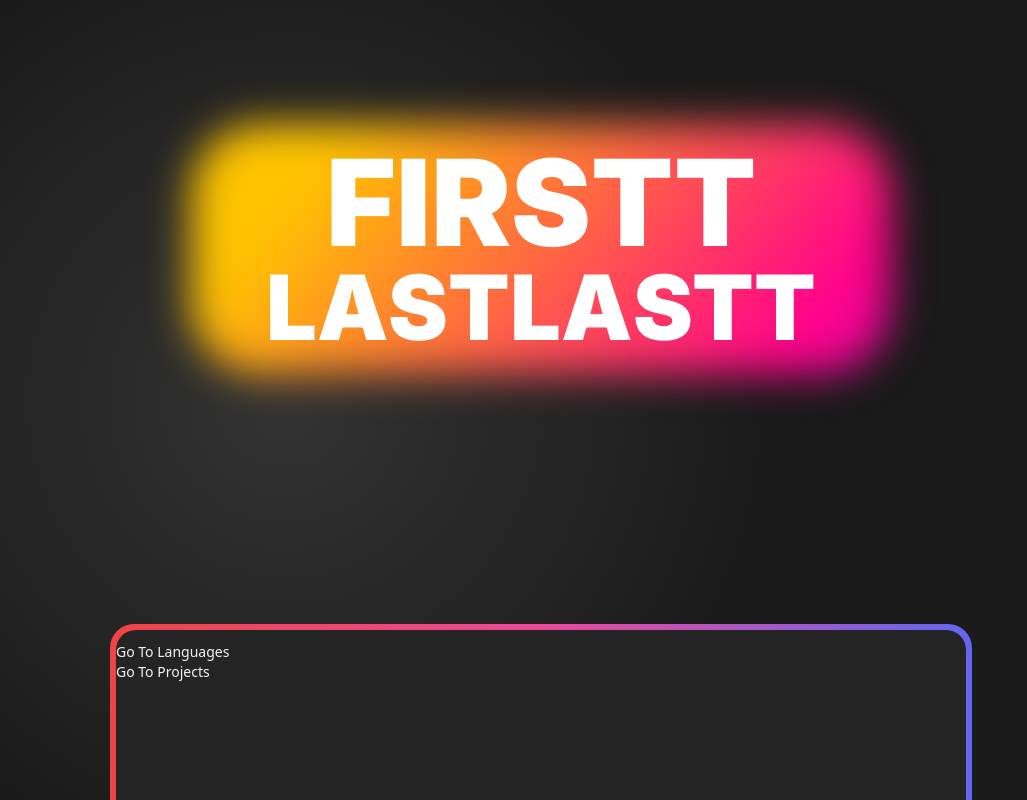
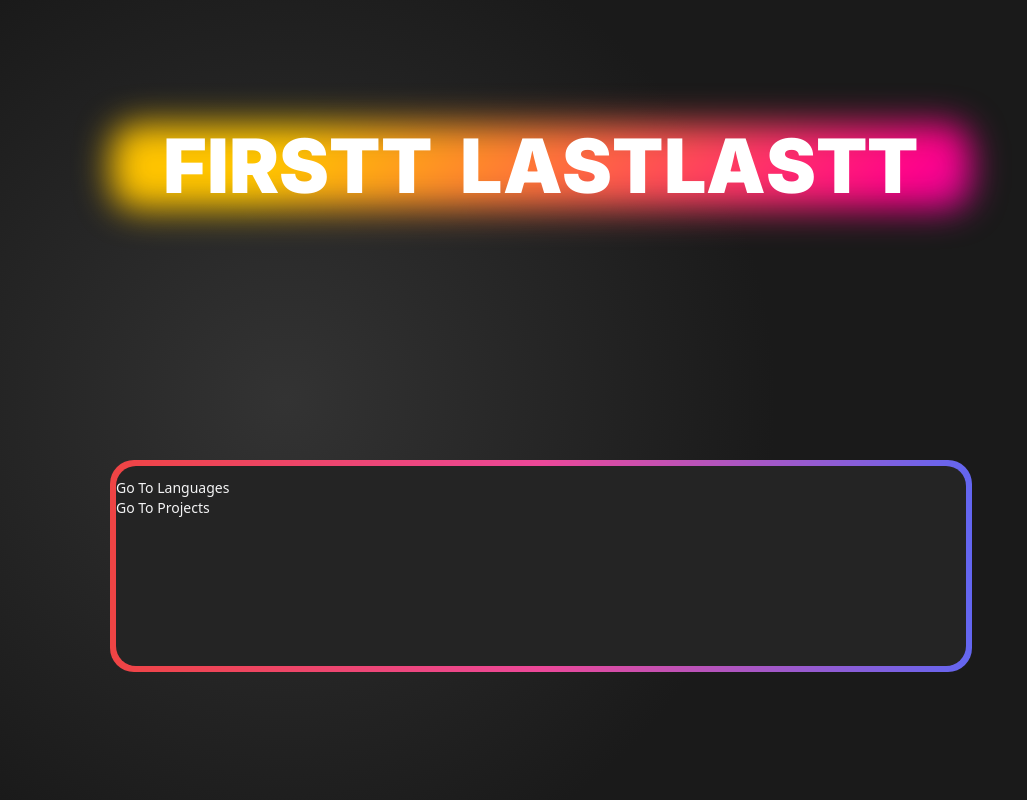
Before and after one commit to vik-ma/portfolio, a Next.js app: page / in a window 1280 px wide. Shown: the top 800 px of the page, without its empty margins (99-1126 px from the left). Built offline with nearby package versions, Linux system fonts and the light colour scheme.

Commit message:
Changed header text back to one row

```diff
--- a/app/components/HeaderAnimation.tsx
+++ b/app/components/HeaderAnimation.tsx
@@ -37,8 +37,8 @@ export default function HeaderAnimation() {
           <span className="select-none">
             {/* Header Headertwoo */}
             <span className="header-text-container flex flex-row justify-center w-full">
-              <span className="flex flex-col">
-                <span className="flex flex-row justify-center text-[120px] ">
+              {/* <span className="flex flex-col"> */}
+                <span className="flex flex-row justify-center text-[75px]">
                   <span className="letter letter-f-1">F</span>
                   <span className="letter letter-f-2">I</span>
                   <span className="letter letter-f-3">R</span>
@@ -46,7 +46,7 @@ export default function HeaderAnimation() {
                   <span className="letter letter-f-5">T</span>
                   <span className="letter letter-f-6">T</span>
                 </span>
-                <span className="flex flex-row justify-center text-[90px]">
+                <span className="flex flex-row justify-center text-[75px] ml-7 items-end">
                   <span className="letter letter-l-1">L</span>
                   <span className="letter letter-l-2">A</span>
                   <span className="letter letter-l-3">S</span>
@@ -57,17 +57,17 @@ export default function HeaderAnimation() {
                   <span className="letter letter-l-8">T</span>
                   <span className="letter letter-l-9">T</span>
                 </span>
-              </span>
+              {/* </span> */}
             </span>
           </span>
         </h1>
       </div>
-      <div className="mt-[260px] relative">
+      <div className="mt-24 relative">
         <span className="font-semibold italic text-neutral-100 opacity-50 select-none md:hidden">
           Click to disable animation
         </span>
         <label
-          className="inline-flex items-center absolute right-20 opacity-0 group-hover:opacity-80 transition duration-300 ease-out -z-[1]"
+          className="inline-flex items-center absolute right-5 opacity-0 group-hover:opacity-80 transition duration-300 ease-out -z-[1]"
           ref={headerCheckRef}
         >
           <input
--- a/app/globals.css
+++ b/app/globals.css
@@ -233,16 +233,16 @@ body {
 .header-shadow:before {
   content: '';
   position: absolute;
-  width: 700px;
-  height: 250px;
+  width: 860px;
+  height: 85px;
   /* left: 0px; */
   /* top: 0px; */
   text-align: center;
   font-size: 1em;
   font-weight: 800;
-  filter: blur(20px);
+  filter: blur(17px);
   z-index: -1;
-  border-radius: 70px;
+  border-radius: 26px;
   /* transform: scale(1.7); */
 }
 
@@ -285,7 +285,7 @@ body {
 
 .header-text-container {
   position: absolute;
-  top: 75px;
+  top: 60px;
   /* position: relative; */
 }
 
```
